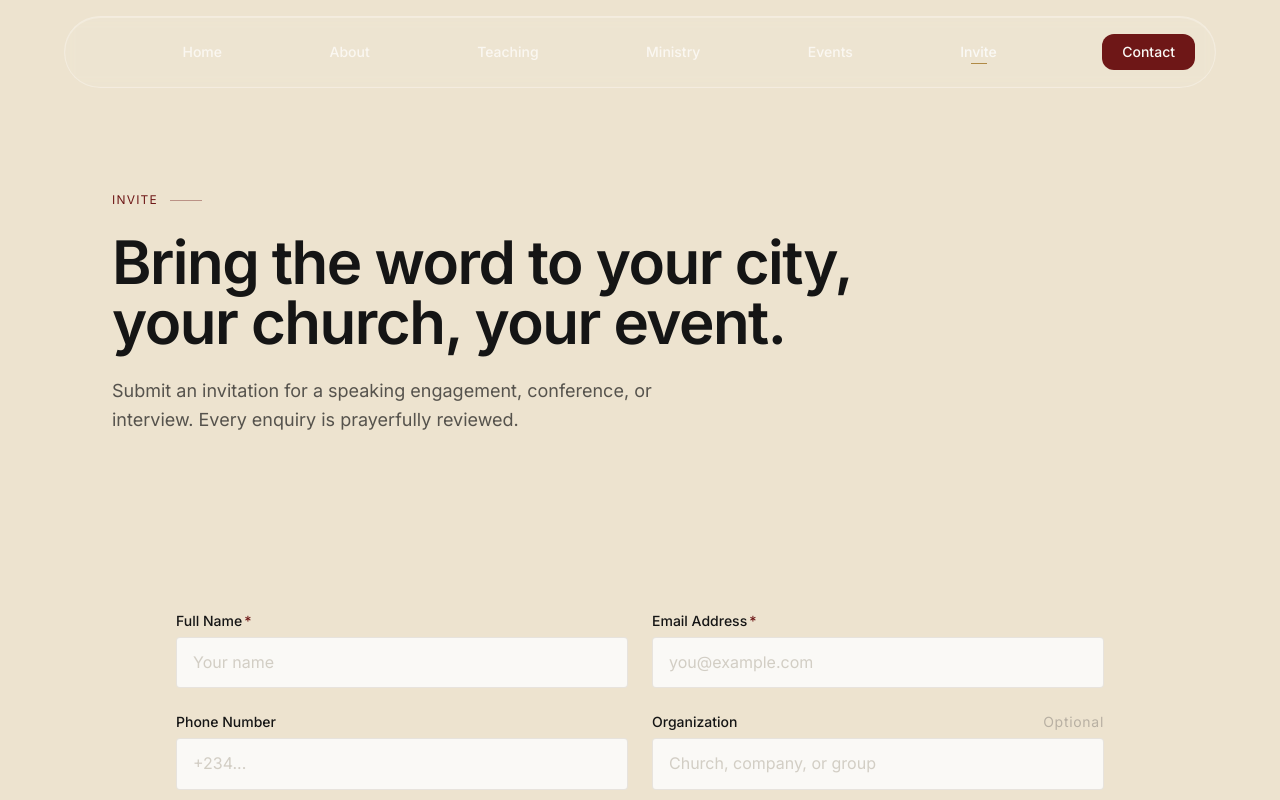
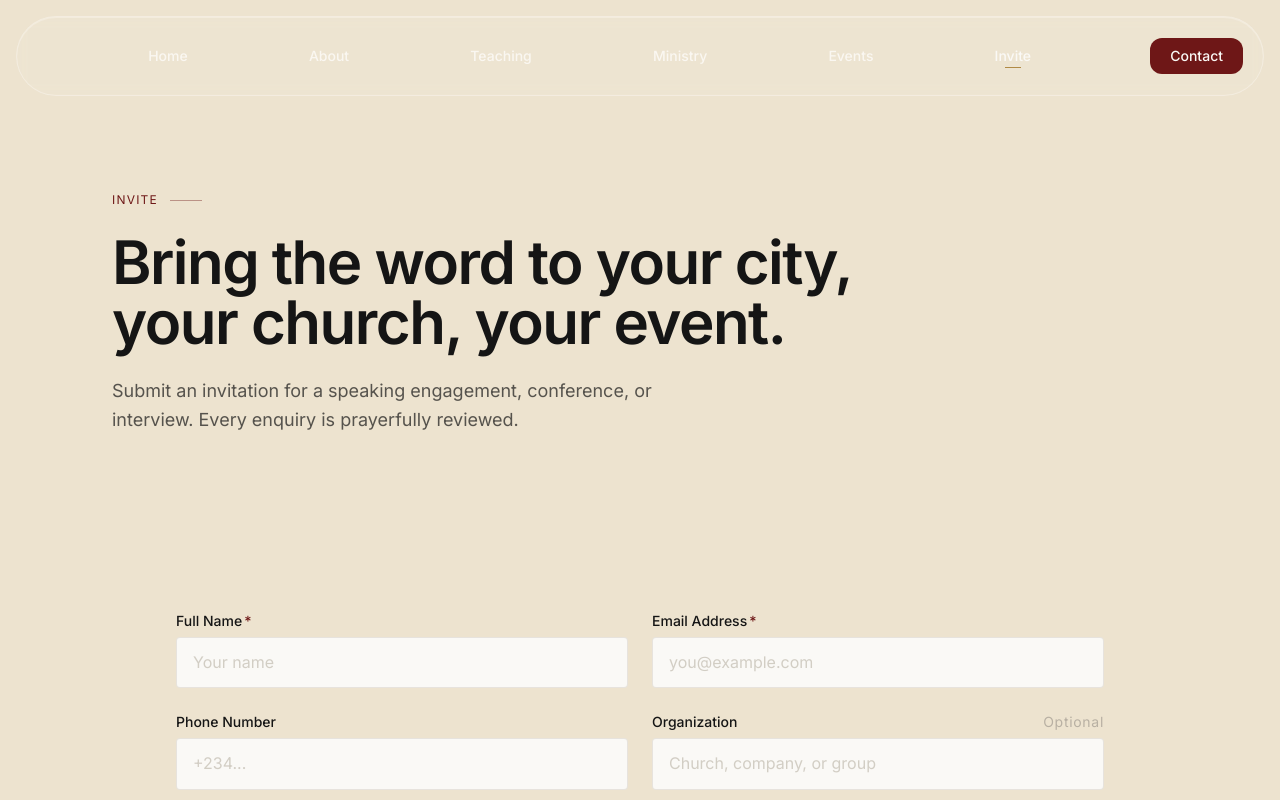
Before and after one commit to Howellsss/PasteyApEmmanuelIren, a React (Vite) app: page /invite in a window 1280 px wide. Shown: the top 800 px of the page. Built offline with nearby package versions, Linux system fonts and the light colour scheme.

Commit message:
Make floating nav container slightly larger
Co-Authored-By: Claude Opus 5.5 <noreply@anthropic.com>
Claude-Session: https://claude.ai/code/session_01Gh5rgmxETxAL6efDbsFccj

```diff
--- a/src/components/layout/FloatingNav.tsx
+++ b/src/components/layout/FloatingNav.tsx
@@ -40,12 +40,12 @@ export function FloatingNav() {
       <nav
         className={cn(
           'fixed top-4 left-1/2 -translate-x-1/2 z-50 transition-all duration-500 ease-out-quart',
-          scrolled ? 'w-[calc(100%-3rem)] max-w-[72rem]' : 'w-[calc(100%-3rem)] max-w-[72rem]'
+          'w-[calc(100%-2rem)] max-w-[80rem]'
         )}
       >
         <div
           className={cn(
-            'flex min-h-[72px] items-center justify-between rounded-pill px-3 transition-all duration-500 ease-out-quart',
+            'flex min-h-[80px] items-center justify-between rounded-pill px-3 transition-all duration-500 ease-out-quart',
             // Glass: see-through fill with a light blur, and a visible edge so the container still reads.
             'backdrop-blur-[6px] border border-white/30 shadow-[inset_0_1px_0_rgba(255,255,255,0.25)]',
             scrolled ? 'bg-charcoal/15' : 'bg-white/5'
```
